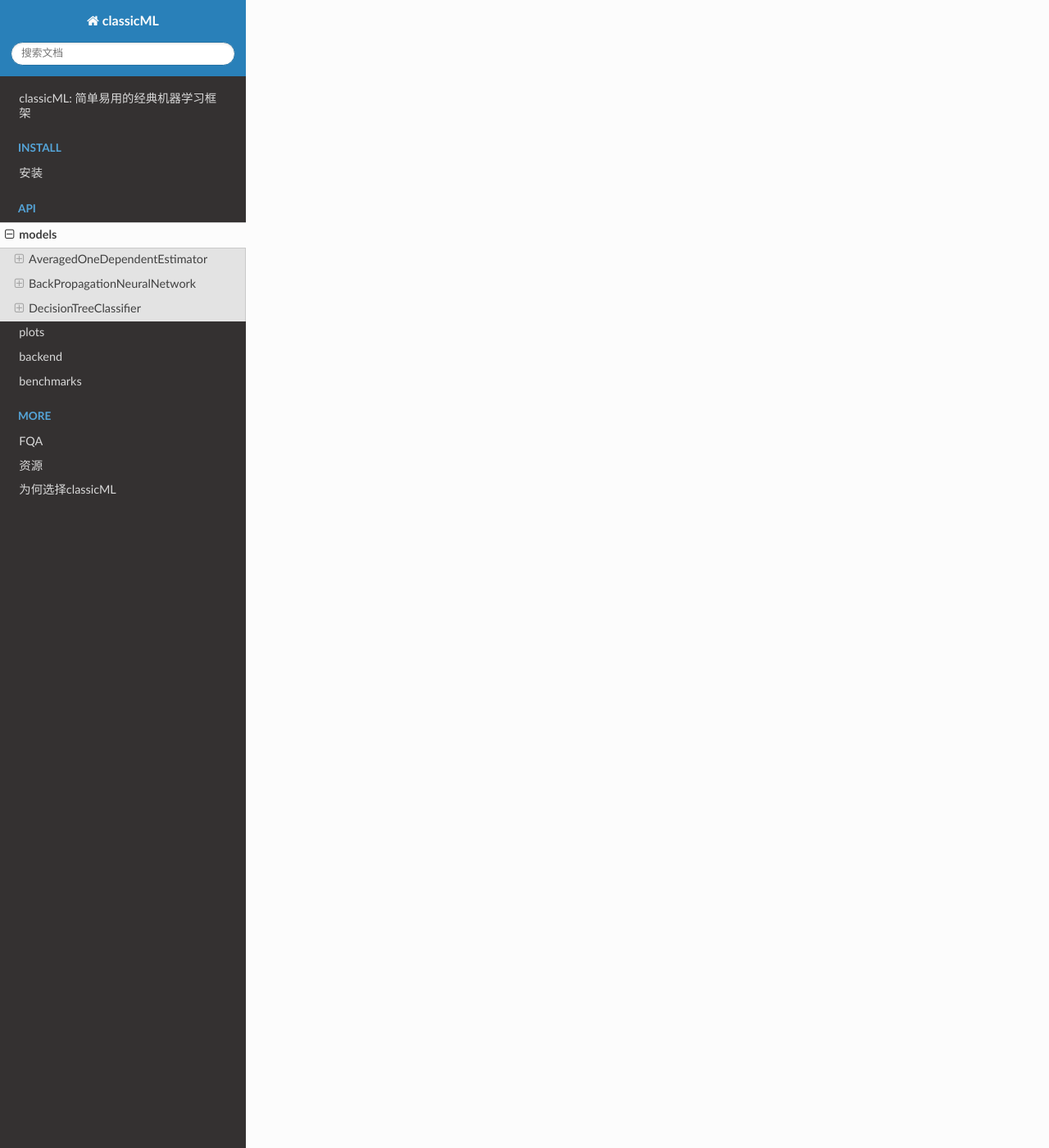
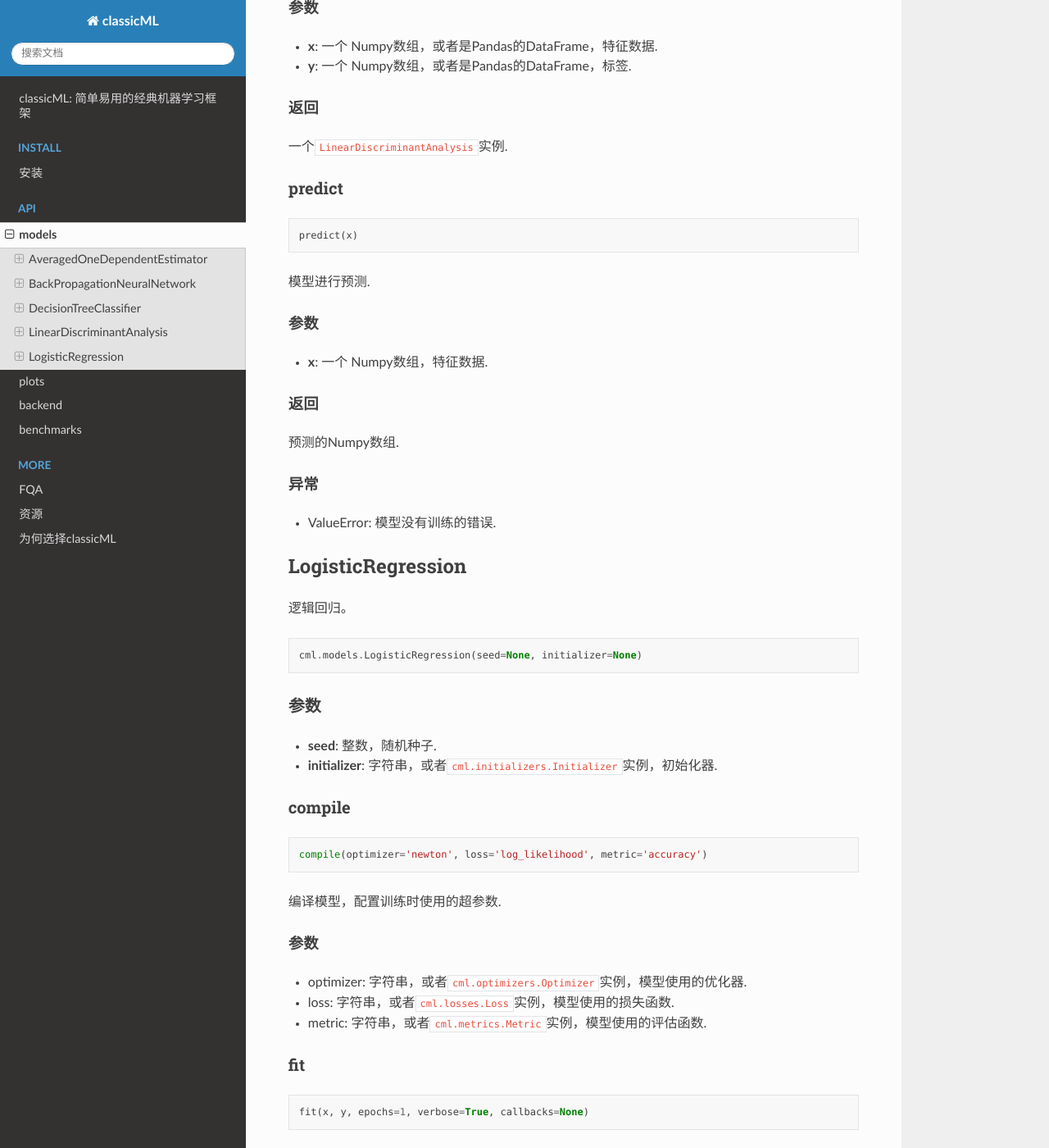
Before and after one commit to sun1638650145/classicML, a Sphinx documentation site: the page built from docs/source/models.md, in a window 1280 px wide and 1400 px high, scrolled down 5795 px. Shown: the whole window at 82% size. Built offline with Sphinx 7.4.7 and the Read the Docs theme 2.0.0, drawn with Linux system fonts in a browser that asks for light colours; some of the changed text lies outside the part shown.

Commit message:
update docs/models

````diff
--- a/docs/source/models.md
+++ b/docs/source/models.md
@@ -236,3 +236,117 @@
 #### 异常
 
 * ValueError: 模型没有训练的错误.
+
+## LinearDiscriminantAnalysis
+
+线性判别分析。
+
+```python
+cml.models.LinearDiscriminantAnalysis()  # 可以使用缩写 cml.models.LDA()
+```
+
+### fit
+
+```python
+fit(x, y)
+```
+
+训练模型.
+
+#### 参数
+
+* <b>x</b>: 一个 Numpy数组，或者是Pandas的DataFrame，特征数据.
+* <b>y</b>: 一个 Numpy数组，或者是Pandas的DataFrame，标签.
+
+#### 返回
+
+一个```LinearDiscriminantAnalysis```实例.
+
+### predict
+
+```python
+predict(x)
+```
+
+模型进行预测.
+
+#### 参数
+
+* <b>x</b>: 一个 Numpy数组，特征数据.
+
+#### 返回
+
+预测的Numpy数组.
+
+#### 异常
+
+* ValueError: 模型没有训练的错误.
+
+## LogisticRegression
+
+逻辑回归。
+
+```python
+cml.models.LogisticRegression(seed=None, initializer=None)
+```
+
+### 参数
+
+* <b>seed</b>: 整数，随机种子.
+* <b>initializer</b>: 字符串，或者```cml.initializers.Initializer```实例，初始化器.
+
+### compile
+
+```python
+compile(optimizer='newton', loss='log_likelihood', metric='accuracy')
+```
+
+编译模型，配置训练时使用的超参数.
+
+#### 参数
+
+* optimizer: 字符串，或者```cml.optimizers.Optimizer```实例，模型使用的优化器.
+
+* loss: 字符串，或者```cml.losses.Loss```实例，模型使用的损失函数.
+
+* metric: 字符串，或者```cml.metrics.Metric```实例，模型使用的评估函数.
+
+### fit
+
+```python
+fit(x, y, epochs=1, verbose=True, callbacks=None)
+```
+
+训练神经网络.
+
+#### 参数
+
+* <b>x</b>: 一个 Numpy数组，特征数据.
+* <b>y</b>: 一个 Numpy数组，标签.
+* <b>epochs</b>: 整数，训练的轮数.
+* <b>verbose</b>: 布尔值（可选参数），显示日志信息.
+* <b>callbacks</b>: 列表，模型训练过程的中间数据记录器.
+
+#### 返回
+
+一个```LogisticRegression```实例.
+
+### predict
+
+```python
+predict(x)
+```
+
+使用神经网络进行预测.
+
+#### 参数
+
+* <b>x</b>: 一个 Numpy数组，特征数据.
+
+#### 返回
+
+预测的Numpy数组（以概率形式）.
+
+#### 异常
+
+* <b>ValueError</b>: 模型没有训练的错误.
````
